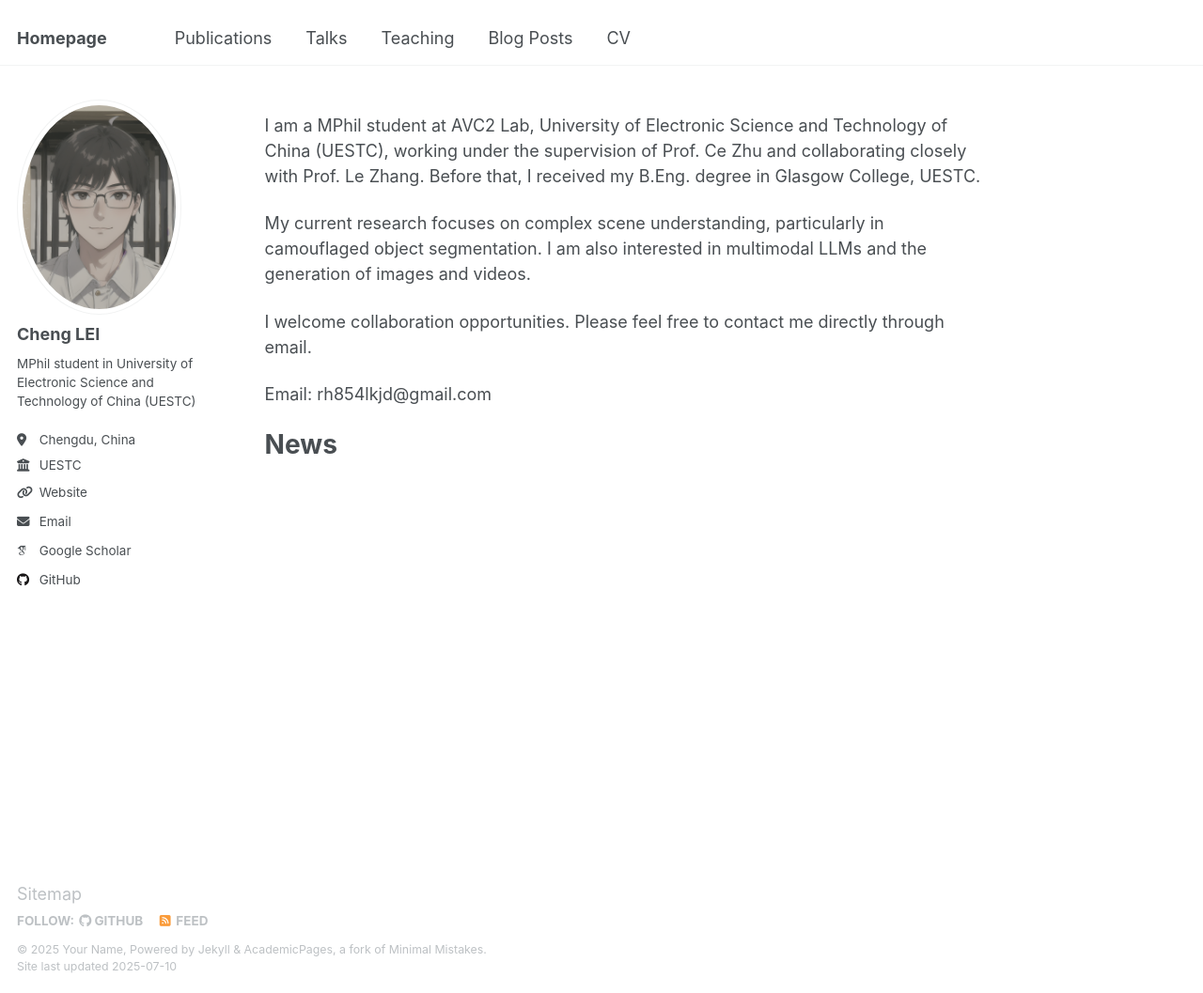
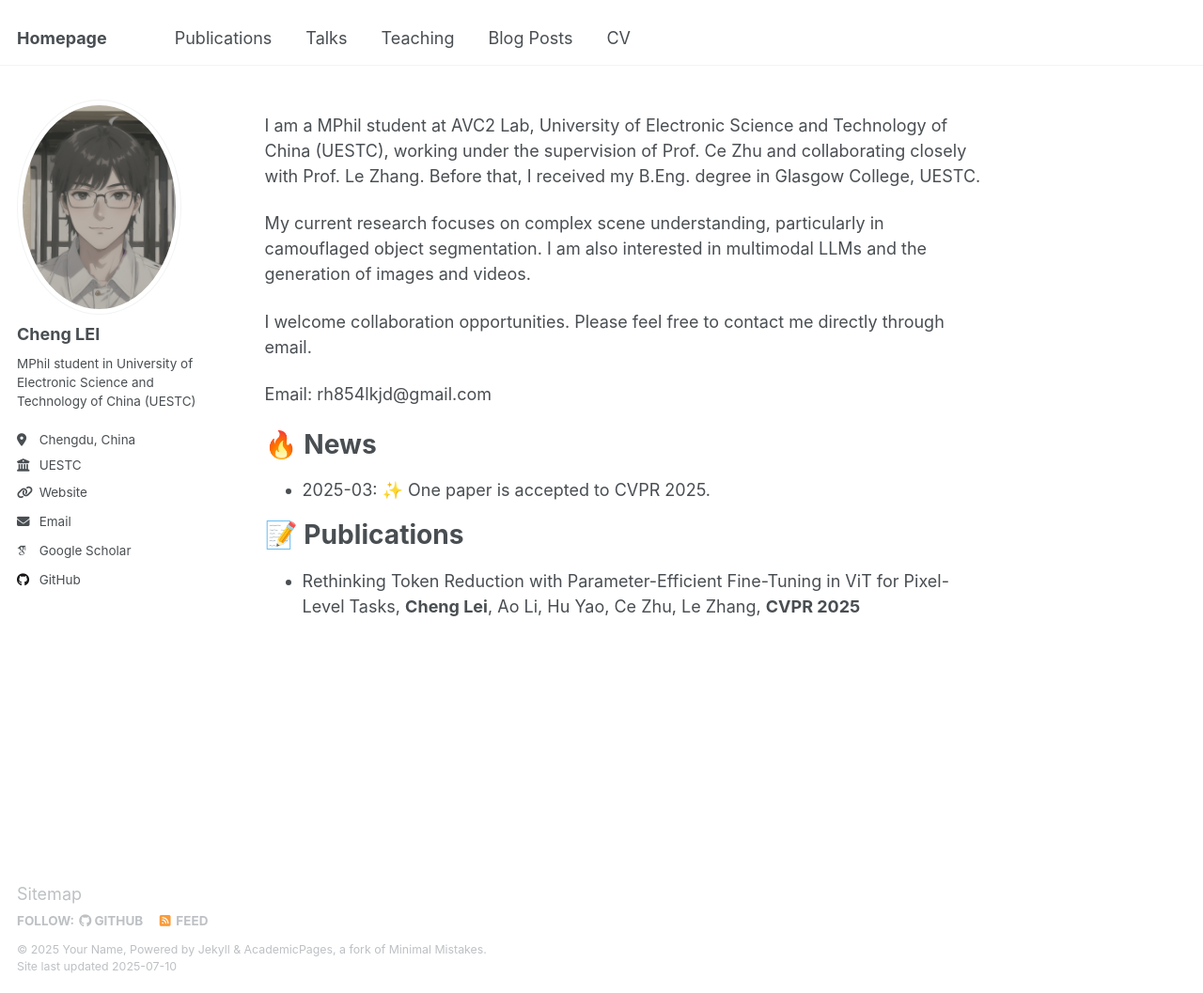
Before and after one commit to R-LEI2536/R-LEI2536.github.io, a Jekyll site: the page built from _pages/about.md, in a window 1280 px wide and 1057 px high. Shown: the whole window at 94% size. Built offline with Jekyll 4.4.1, drawn with Linux system fonts in a browser that asks for light colours; some web fonts are replaced.

Commit message:
update 25-07

```diff
--- a/_pages/about.md
+++ b/_pages/about.md
@@ -15,6 +15,19 @@ I welcome collaboration opportunities. Please feel free to contact me directly t
 
 Email: rh854lkjd@gmail.com
 
-News
+🔥 News
 ======
 <!-- Lei, C., Fan, J., Li, X., Xiang, T., Li, A., Zhu, C., & Zhang, L. (2024). Towards Real Zero-Shot Camouflaged Object Segmentation without Camouflaged Annotations. arXiv preprint arXiv:2410.16953. -->
+
+- 2025-03: ✨ One paper is accepted to CVPR 2025.
+
+
+
+📝 Publications
+======
+
+- Rethinking Token Reduction with Parameter-Efficient Fine-Tuning in ViT for Pixel-Level Tasks, **Cheng Lei**, Ao Li, Hu Yao, Ce Zhu, Le Zhang, **CVPR 2025**
+
+
+<!-- 📖 Education
+====== -->
```
Also changed, not shown: _posts/2025-02-04-blog-post-1.md (+3 -3 lines), _publications/cvpr2025-DAR.md (added, +23 -0 lines), files/2025-02-04-blog-post-1/deepseek_moe.png (renamed from files/deepseek_moe.png), files/2025-02-04-blog-post-1/loss-free-balancing.png (renamed from files/loss-free-balancing.png).
